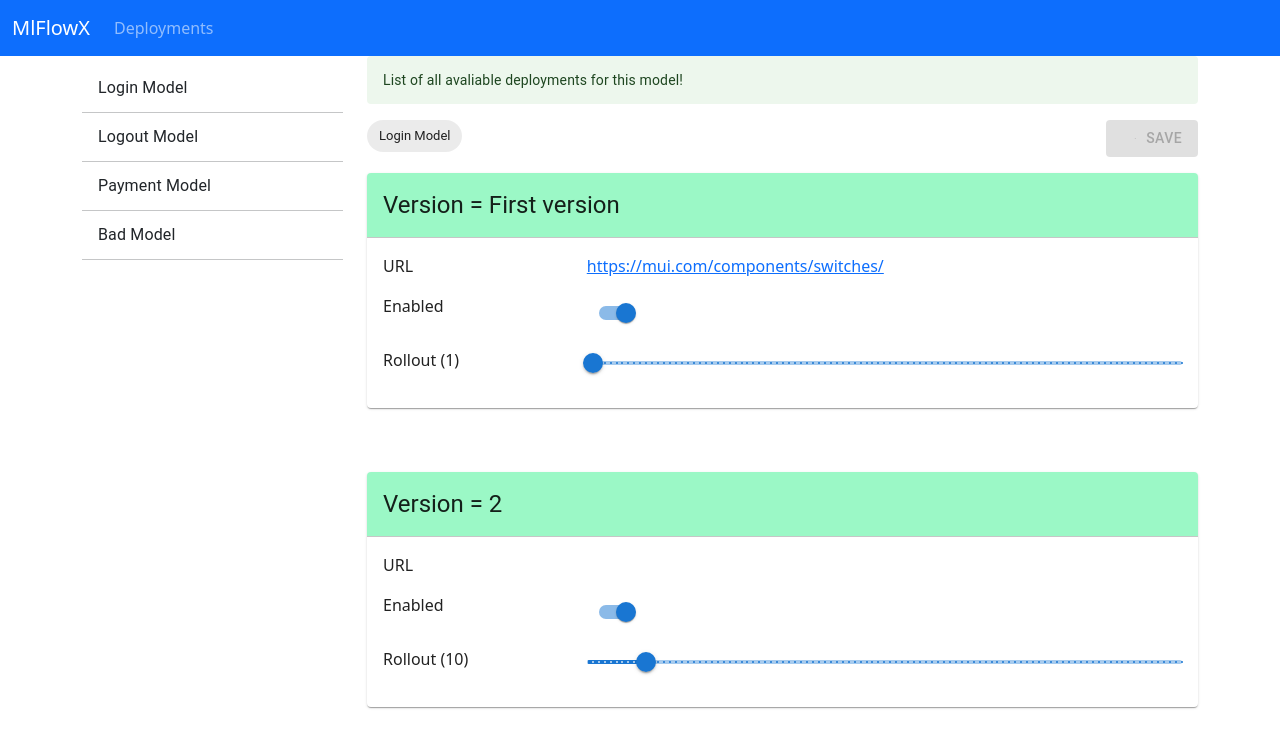
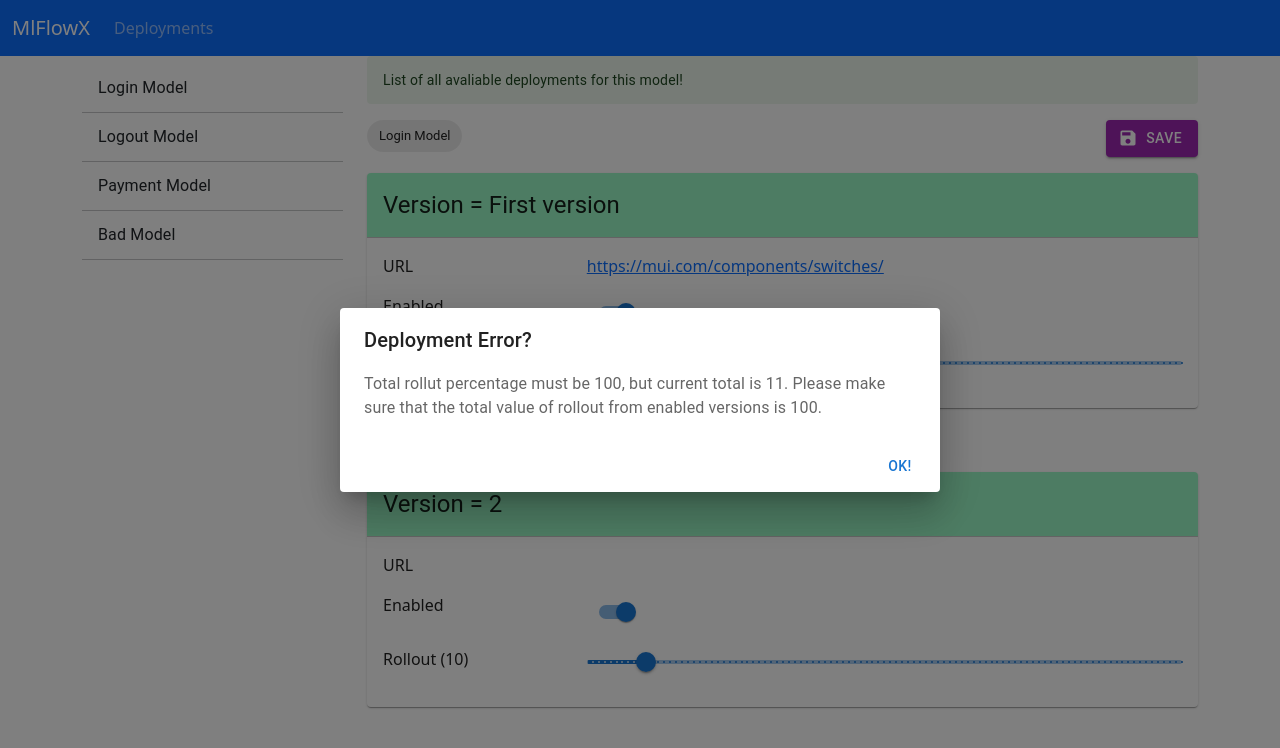
Before and after one commit to harishbohara/mflowx, a React (Create React App) app: page / in a window 1280 px wide. Both pictures are taken after a click on the button "SAVE". Shown: the top 748 px of the page. Built offline with nearby package versions, Linux system fonts and the light colour scheme; the HTML template or start-up script is replaced by a standard one.

Commit message:
added nav bar to list all items

```diff
--- a/src/components/deployments/Deployment.js
+++ b/src/components/deployments/Deployment.js
@@ -12,6 +12,8 @@ import { Stack } from "@mui/material";
 import { Grid, Slider, Chip } from "@mui/material";
 import LoadingButton from '@mui/lab/LoadingButton';
 import SaveIcon from '@mui/icons-material/Save';
+import { Snackbar } from '@mui/material';
+import { Dialog, DialogTitle, DialogContent, DialogContentText, DialogActions, Button } from '@mui/material';
 const lightTheme = createTheme({ palette: { mode: 'light' } });
 
 // This is a specific version of a deployment
@@ -21,8 +23,9 @@ function Version({version}) {
 
     // Do something when
     useEffect(() => {
-        // console.log("Rollout value changed: rollout=" + rollout + " version=" + version.id)
-    }, [rollout, version]);
+        version.rollout = rollout
+        version.enabled = enabled
+    }, [rollout, version, enabled]);
 
     const handleChange = (event) => {
         setEnabled(event.target.checked);
@@ -76,10 +79,27 @@ function SingleDeployment({deployment}) {
 // A deployment object which lists all the versions avaliable in the deployment
 export default({deployment}) => {
     const [loading, setLoading] = React.useState(false);
+    const [error, setError] = React.useState({err: false, rollout: 0})
 
     function handleClick() {
-        setLoading(true);
-        console.log(deployment)
+
+        // Disable any error log first
+        setError({err: false, rollout: 0})
+
+        var total = 0;
+        for (var i = 0; i < deployment.data.versions.length; i++ ) {
+            var version = deployment.data.versions[i]
+            console.log(version)
+            if (version.enabled && version.rollout > 0) {
+                total = total +  version.rollout;
+            }
+        }
+        console.log("Total is " + total)
+        if (total !== 100) {
+            setError({err: true, rollout: total})
+        } else {
+            setLoading(true);
+        }
     }
 
     return (
@@ -112,11 +132,27 @@ export default({deployment}) => {
                     </Stack>
                 </Stack>
             }
-             {deployment == null &&
+
+            {deployment == null &&
                 <h2>
                     <Alert severity="info">Please select a deployment from left menu!</Alert>
                 </h2>
             }
+
+            <Dialog open={error.err} aria-labelledby="alert-dialog-title" aria-describedby="alert-dialog-description">
+                <DialogTitle id="alert-dialog-title">
+                    {"Deployment Error?"}
+                </DialogTitle>
+                <DialogContent>
+                    <DialogContentText id="alert-dialog-description">
+                    Total rollut percentage must be 100, but current total is {error.rollout}. Please make sure
+                    that the total value of rollout from enabled versions is 100.
+                    </DialogContentText>
+                </DialogContent>
+                <DialogActions>
+                    <Button autoFocus onClick={() => setError({err: false, rollout: error.rollout}) }>Ok!</Button>
+                </DialogActions>
+            </Dialog>
         </>
     )
 }
--- a/src/components/deployments/Deployments.js
+++ b/src/components/deployments/Deployments.js
@@ -10,7 +10,7 @@ import Deployment from "./Deployment"
 const elements = [
     {
       id: '1',
-      data: { label: 'Login Model', link: "/login/model", versions: [{id: '1', title: "First version", url: "https://mui.com/components/switches/", rollout: 1}, {id: '2', title: "2", rollout: 10}] },
+      data: { label: 'Login Model', link: "/login/model", versions: [{id: '1', enabled: true, title: "First version", url: "https://mui.com/components/switches/", rollout: 1}, {id: '2', enabled: true, title: "2", rollout: 10}] },
     },
     {
       id: '2',
@@ -36,7 +36,7 @@ export default() => {
 
     return(
         <Container>
-            <Row>
+            <Row >
                 <Col xs={3}><DeploymentList deployments={deployments} setDeployment={setDeployment}></DeploymentList></Col>
                 <Col xs={9}><Deployment deployment={deployment}></Deployment></Col>
             </Row>
```
